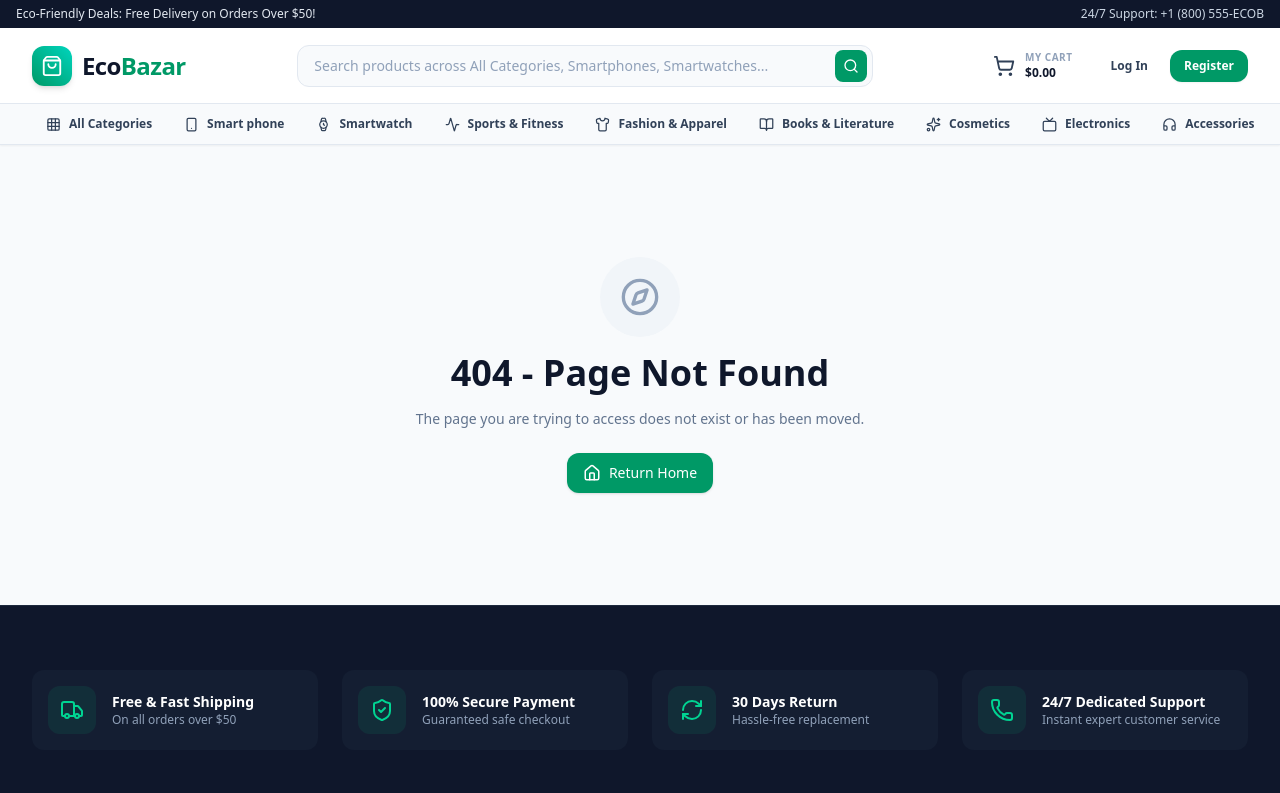
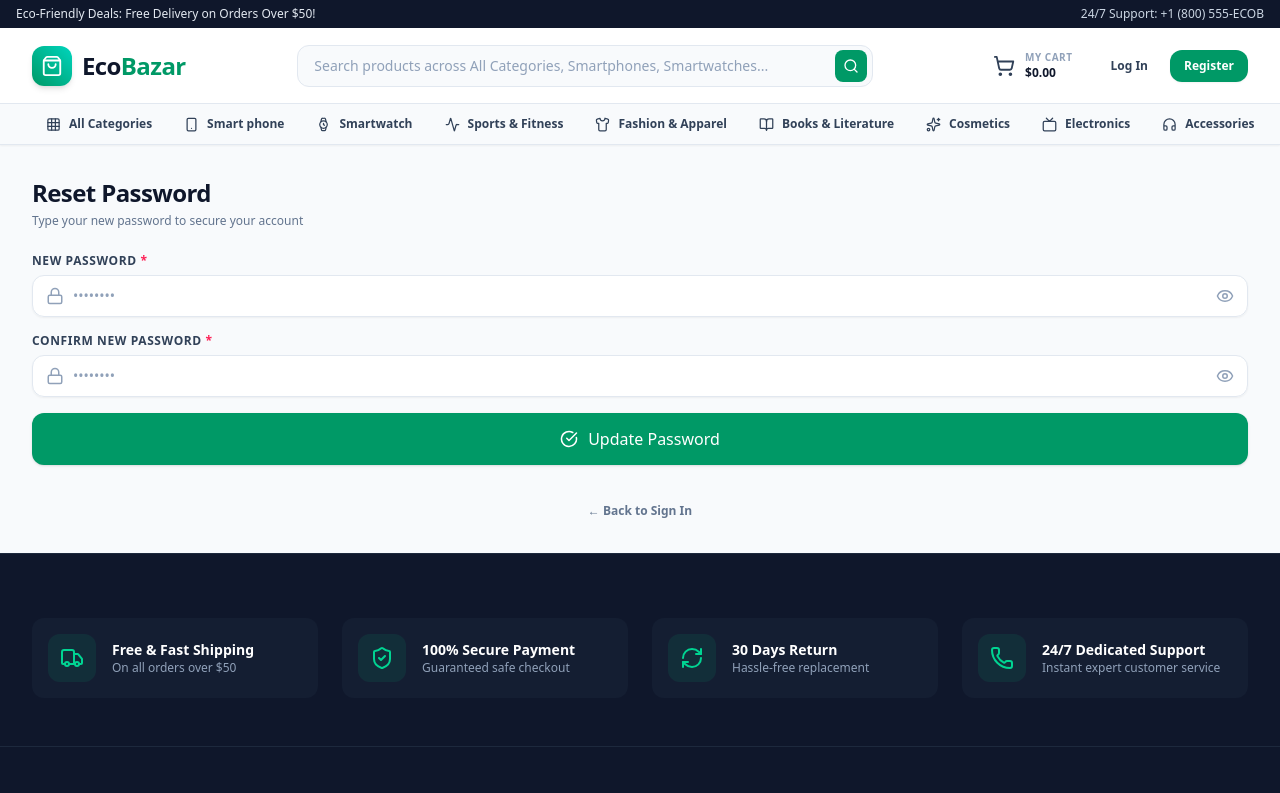
Before and after one commit to Tarak95/Frontend-E, a React (Vite) app: page /resetpassword/1 in a window 1280 px wide. Shown: the top 793 px of the page. Built offline with nearby package versions, Linux system fonts and the light colour scheme.

Commit message:
New update added

```diff
--- a/src/pages/auth/ForgotPassword.jsx
+++ b/src/pages/auth/ForgotPassword.jsx
@@ -1,19 +1,41 @@
 import React, { useState } from 'react';
 import { Link } from 'react-router-dom';
+import axios from 'axios';
 import ForgotPasswordForm from '../../components/auth/ForgotPasswordForm';
-import { authApi } from '../../api/authApi';
 
 export const ForgotPassword = () => {
   const [isLoading, setIsLoading] = useState(false);
   const [sentMessage, setSentMessage] = useState('');
+  const [errorMessage, setErrorMessage] = useState('');
 
-  const handleForgotSubmit = async (email) => {
+  // 🎯 Backend Connection যুক্ত মূল ফাংশন
+  const handleForgotSubmit = async (formData) => {
     setIsLoading(true);
+    setSentMessage('');
+    setErrorMessage('');
+
+    // ForgotPasswordForm থেকে অবজেক্ট আসলে ইমেইল বের করা
+    const emailToSend = typeof formData === 'string' ? formData : formData.email;
+
     try {
-      const res = await authApi.forgotPassword(email);
-      setSentMessage(res.message || 'Password reset link sent to your inbox.');
+      // ব্যাকএন্ডের /forgotpassword এ্যান্ডপয়েন্টে ডাটা পাঠানো
+      const response = await axios.post('http://localhost:5000/forgotpassword', {
+        email: emailToSend
+      });
+
+      // ব্যাকএন্ড থেকে আসা মেসেজ দেখানো ("Please Check Your Email")
+      if (response.data.message) {
+        if (response.data.message === 'User not found') {
+          setErrorMessage('User not found with this email address.');
+        } else {
+          setSentMessage(response.data.message);
+        }
+      }
     } catch (err) {
-      console.error(err);
+      console.error('Forgot Password Error:', err);
+      setErrorMessage(
+        err.response?.data?.message || 'Something went wrong. Please try again.'
+      );
     } finally {
       setIsLoading(false);
     }
@@ -26,6 +48,14 @@ export const ForgotPassword = () => {
         <p className="text-xs text-slate-500 mt-1">Enter your email and we'll send a password recovery link</p>
       </div>
 
+      {/* এরর মেসেজ দেখানোর জন্য */}
+      {errorMessage && (
+        <div className="p-3 bg-rose-50 border border-rose-200 rounded-xl text-rose-600 text-xs font-semibold">
+          {errorMessage}
+        </div>
+      )}
+
+      {/* ইমেইল সফলভাবে পাঠানো হলে মেসেজ এবং পরবর্তী স্টেপ */}
       {sentMessage ? (
         <div className="space-y-4">
           <div className="p-4 bg-emerald-50 border border-emerald-200 rounded-2xl text-emerald-800 text-xs font-semibold leading-relaxed">
--- a/src/pages/auth/ResetPassword.jsx
+++ b/src/pages/auth/ResetPassword.jsx
@@ -1,23 +1,53 @@
 import React, { useState } from 'react';
-import { Link, useNavigate } from 'react-router-dom';
+import { Link, useNavigate, useParams } from 'react-router-dom';
+import axios from 'axios';
 import ResetPasswordForm from '../../components/auth/ResetPasswordForm';
-import { authApi } from '../../api/authApi';
 
 export const ResetPassword = () => {
   const navigate = useNavigate();
+  const { token } = useParams();
+
   const [isLoading, setIsLoading] = useState(false);
   const [resetSuccess, setResetSuccess] = useState(false);
+  const [errorMessage, setErrorMessage] = useState('');
 
-  const handleResetSubmit = async (newPassword) => {
+  const handleResetSubmit = async (formData) => {
     setIsLoading(true);
+    setErrorMessage('');
+
+    // formData থেকে newPassword এবং confirmPassword বের করা
+    const newPassword = typeof formData === 'object' ? (formData.newPassword || formData.password) : formData;
+    const confirmPassword = typeof formData === 'object' ? (formData.confirmPassword || formData.password) : formData;
+
+    if (!newPassword || !confirmPassword) {
+      setErrorMessage('Please fill in both password fields.');
+      setIsLoading(false);
+      return;
+    }
+
+    if (newPassword !== confirmPassword) {
+      setErrorMessage('Passwords do not match');
+      setIsLoading(false);
+      return;
+    }
+
     try {
-      await authApi.resetPassword('sample-token', newPassword);
-      setResetSuccess(true);
-      setTimeout(() => {
-        navigate('/login');
-      }, 2000);
+      const response = await axios.post(`http://localhost:5000/resetpassword/${token}`, {
+        newPassword,
+        confirmPassword
+      });
+
+      if (response.status === 200) {
+        setResetSuccess(true);
+        setTimeout(() => {
+          navigate('/login');
+        }, 2000);
+      }
     } catch (err) {
-      console.error(err);
+      console.error('Reset Password Error:', err);
+      setErrorMessage(
+        err.response?.data?.message || 'Invalid or expired token. Please try again.'
+      );
     } finally {
       setIsLoading(false);
     }
@@ -29,6 +59,12 @@ export const ResetPassword = () => {
         <h1 className="text-2xl font-black text-slate-900 tracking-tight">Reset Password</h1>
         <p className="text-xs text-slate-500 mt-1">Type your new password to secure your account</p>
       </div>
+
+      {errorMessage && (
+        <div className="p-3 bg-rose-50 border border-rose-200 rounded-xl text-rose-600 text-xs font-semibold">
+          {errorMessage}
+        </div>
+      )}
 
       {resetSuccess ? (
         <div className="p-4 bg-emerald-50 border border-emerald-200 rounded-2xl text-emerald-800 text-xs font-bold text-center">
--- a/src/routes/AppRoutes.jsx
+++ b/src/routes/AppRoutes.jsx
@@ -1,4 +1,3 @@
-
 import React from 'react';
 import { Routes, Route } from 'react-router-dom';
 
@@ -23,7 +22,7 @@ import Login from '../pages/auth/Login';
 import Register from '../pages/auth/Register';
 import ForgotPassword from '../pages/auth/ForgotPassword';
 import ResetPassword from '../pages/auth/ResetPassword';
-import VerifyEmail from '../pages/auth/VerifyEmail'; // <--- ১. ইমেইল ভেরিফিকেশন পেজ (যদি বানিয়ে থাকেন)
+import VerifyEmail from '../pages/auth/VerifyEmail';
 
 // Admin Pages
 import Dashboard from '../pages/admin/Dashboard';
@@ -74,6 +73,11 @@ export const AppRoutes = () => {
             </ProtectedRoute>
           }
         />
+
+        {/* 🎯 ১. MainLayout এর ভেতরেও রিসেট পাসওয়ার্ড রুটগুলো সাপোর্ট করানোর জন্য */}
+        <Route path="reset-password/:token" element={<ResetPassword />} />
+        <Route path="resetpassword/:token" element={<ResetPassword />} />
+
         <Route path="*" element={<NotFound />} />
       </Route>
 
@@ -83,11 +87,12 @@ export const AppRoutes = () => {
         <Route path="register" element={<Register />} />
         <Route path="forgot-password" element={<ForgotPassword />} />
 
-        {/* ২. টোকেন ডাইনামিকালি ধরার জন্য :token যোগ করা হলো */}
+        {/* 🎯 ২. AuthLayout এর ভেতরেও হাইফেনসহ ও ছাড়া উভয় রুট রাখা হলো */}
         <Route path="reset-password/:token" element={<ResetPassword />} />
+        <Route path="resetpassword/:token" element={<ResetPassword />} />
 
-        {/* ৩. ইমেইল ভেরিফিকেশনের জন্য নতুন রাউট */}
         <Route path="verify-email/:token" element={<VerifyEmail />} />
+        <Route path="verifyemail/:token" element={<VerifyEmail />} />
       </Route>
 
       {/* Admin Panel Routes */}
```
